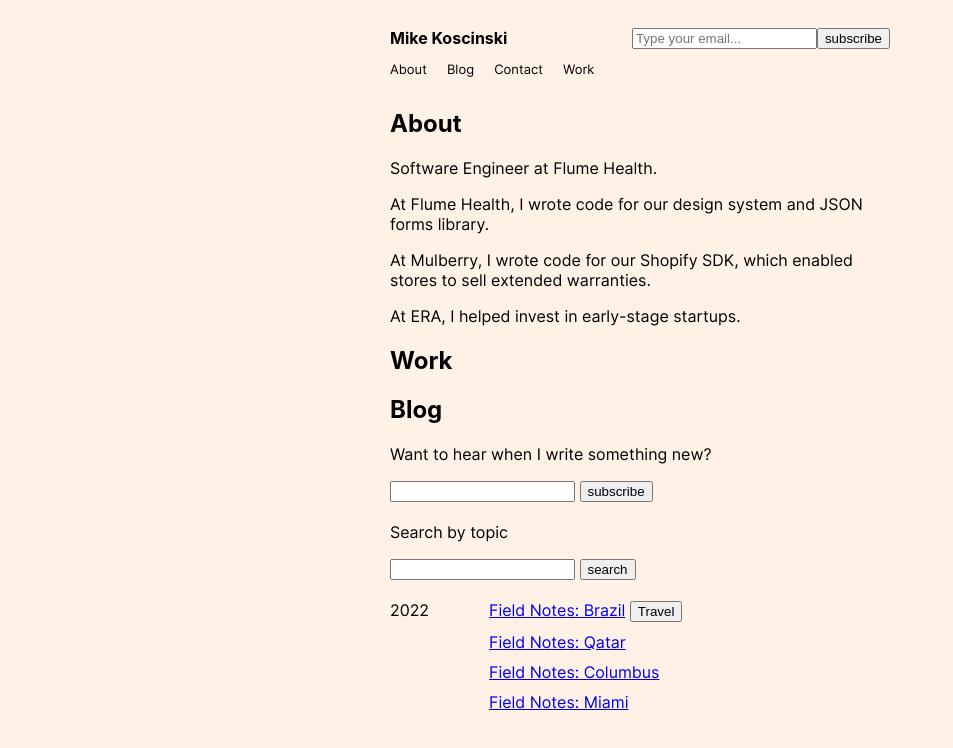
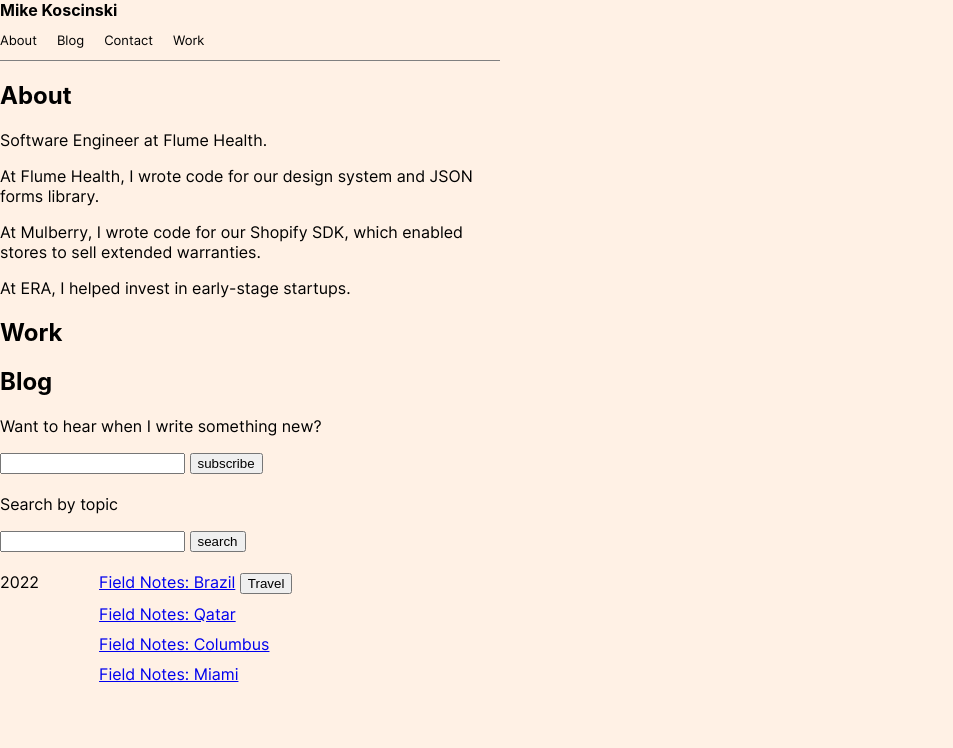
Before and after one commit to mikekoscinski/mikekoscinski.github.io, a website: page index.html in a window 1280 px wide. Shown: the whole page, without its empty margins (0-953 px from the left). Drawn offline with Linux system fonts and the light colour scheme; a web font is replaced by a local one.

Commit message:
Add layout update

```diff
--- a/index.html
+++ b/index.html
@@ -11,17 +11,18 @@
 	<link rel="icon" href="images/favicon.ico">
 </head>
 <body>
-	<div>
-
-
-
 	<div class="navbar">
 		<div class="topbar">
+			<!-- TODO: This should disappear when you scroll down
+				and re-appear when you scroll up
+				like it does here: https://pmarca.substack.com/about
+				-->
 			<span class="topbar-name">Mike Koscinski</span>
-				<div class="subscribe">
+			<!-- Probably delete this and move it to the `Blog` page only -->
+			<!-- <div class="subscribe">
 				<input placeholder="Type your email..."></input>
 				<button>subscribe</button>
-				</div>
+			</div> -->
 		</div>
 		<div class="nav-sections">
 			<div class="menu-item">
@@ -35,7 +36,6 @@
 			</div>
 			<div class="menu-item">
 				<a role="button">Work</a>
-				</div>
 			</div>
 			</div>
 		</div>
@@ -70,6 +70,11 @@
 			<button>search</button>
 		</div>
 		<div class="writing__2022">
+			<!-- TODO: Get rid of this format. It doesn't actually
+				convey useful information. This real estate is better
+				saved for the titles themselves -->
+			<!-- TODO: Some sort of hover effect like these nav items on the menu: https://www.titan.com/strategies#Managed%20Stocks -->
+			<!-- TODO: Something like this: https://paco.me/writing -->
 			<div>2022</div>
 			<div class="essay-container">
 				<div>
--- a/styles/index.css
+++ b/styles/index.css
@@ -285,9 +285,10 @@ body {
 	max-width: 500px;
 	margin-left: auto;
 	margin-right: auto;
-	padding: 20px;
 	font-size: 16px;
 	font-weight: 400;
+  margin: 0px;
+  padding: 0px;
 }
 
 .writing__2022 {
@@ -317,6 +318,12 @@ a.essay {
   height: 40px;
 }
 
+.navbar {
+  /* margin: 16px; */
+  border-bottom: solid grey;
+  border-width: 1px;
+}
+
 .topbar {
   display: flex;
   justify-content: space-between;
```
Lines whose indentation alone changed are shown as unchanged.
